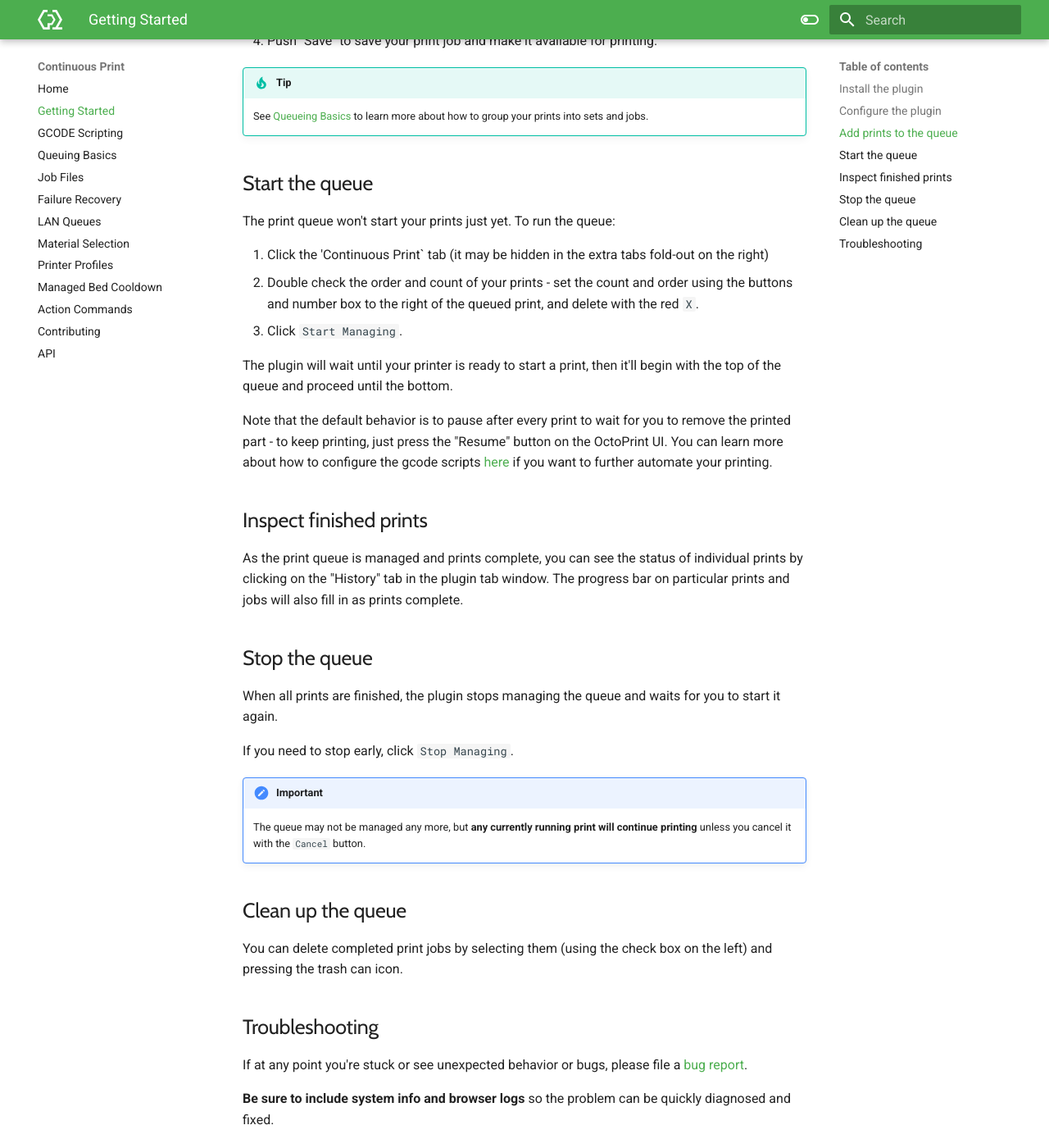
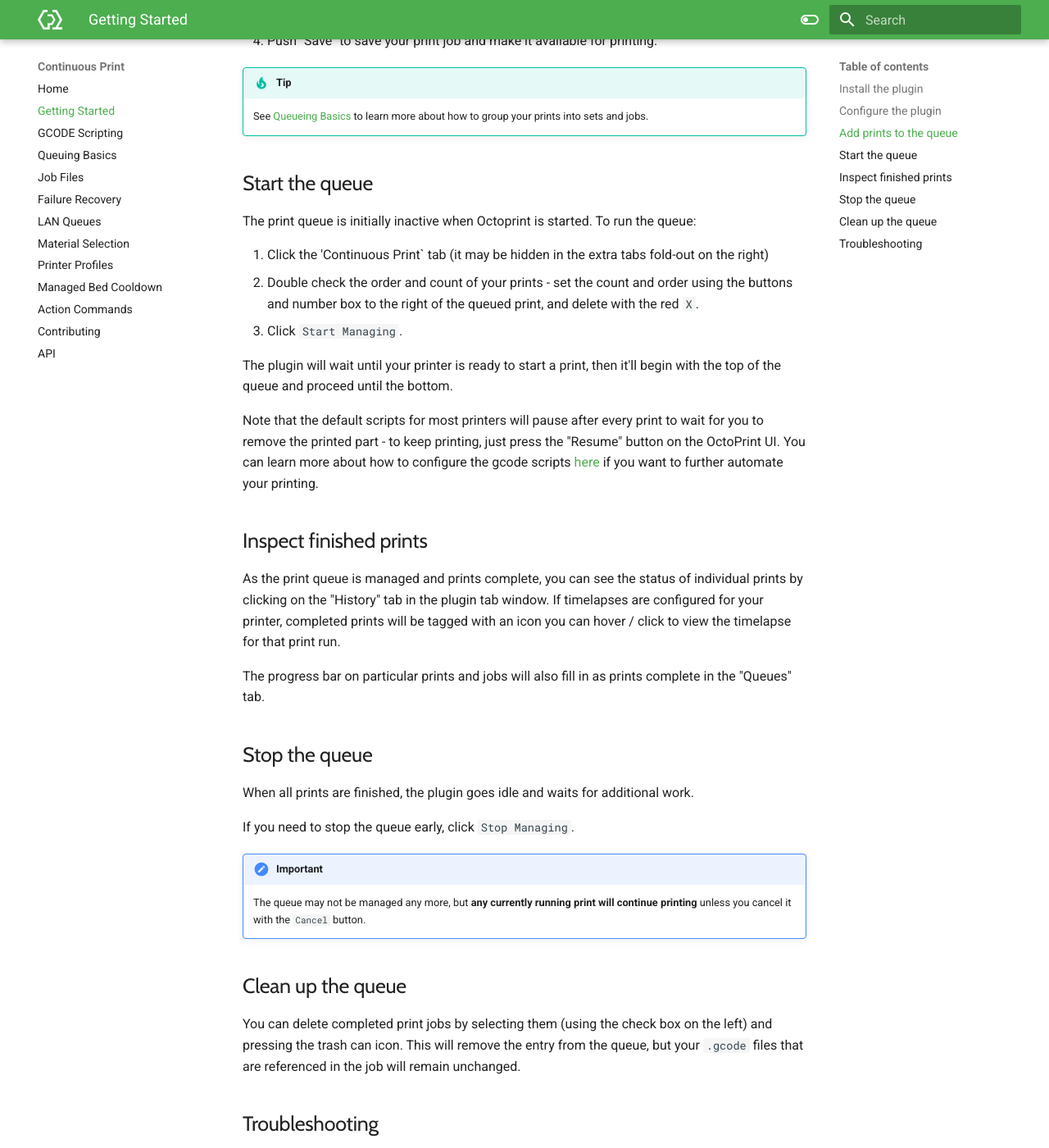
Before and after one commit to smartin015/continuousprint, an MkDocs documentation site: the page built from docs/getting-started.md, in a window 1280 px wide and 1400 px high, scrolled down 1023 px. Shown: the whole window at 82% size. Built offline with MkDocs 1.6.1 and Material for MkDocs 9.7.7, drawn with Linux system fonts in a browser that asks for light colours; some of the changed text lies outside the part shown.

Commit message:
update docs

```diff
--- a/docs/getting-started.md
+++ b/docs/getting-started.md
@@ -19,13 +19,13 @@
 
 Go to `Settings` -> `Continuous Print` and ensure the bed cleaning and queue finished scripts are correct for your 3D printer.
 
-**If you select your printer's make and model from the settings drop down, default scripts will be automatically configured.** If you don't see your printer in the listand want to add it, see the [GCODE Scripting contributing section](/gcode-scripting#contributing)
+**If you select your printer's make and model from the settings drop down, default scripts will be automatically configured.** If you want to add a missing printer to the list or improve on the default script, see the [GCODE Scripting contributing section](/gcode-scripting#contributing)
 
 ## Add prints to the queue
 
 1. Navigate to the file you wish to add in the Files dialog on the left of the page.
 1. Add it to the print queue by clicking the `+` button to the right of the file name.
-   * If you want to print more than one, you can click multiple times to add more copies, or set a specific count in the `Continuous Print` tab.
+   * If you want to print more than one copy, you can click the plus button multiple times or set a specific count in the `Continuous Print` tab.
 1. Push "Save" to save your print job and make it available for printing.
 
 !!! Tip
@@ -34,7 +34,7 @@
 
 ## Start the queue
 
-The print queue won't start your prints just yet. To run the queue:
+The print queue is initially inactive when Octoprint is started. To run the queue:
 
 1. Click the 'Continuous Print` tab (it may be hidden in the extra tabs fold-out on the right)
 1. Double check the order and count of your prints - set the count and order using the buttons and number box to the right of the queued print, and delete with the red `X`.
@@ -42,17 +42,19 @@
 
 The plugin will wait until your printer is ready to start a print, then it'll begin with the top of the queue and proceed until the bottom.
 
-Note that the default behavior is to pause after every print to wait for you to remove the printed part - to keep printing, just press the "Resume" button on the OctoPrint UI. You can learn more about how to configure the gcode scripts [here](/gcode-scripting) if you want to further automate your printing.
+Note that the default scripts for most printers will pause after every print to wait for you to remove the printed part - to keep printing, just press the "Resume" button on the OctoPrint UI. You can learn more about how to configure the gcode scripts [here](/gcode-scripting) if you want to further automate your printing.
 
 ## Inspect finished prints
 
-As the print queue is managed and prints complete, you can see the status of individual prints by clicking on the "History" tab in the plugin tab window. The progress bar on particular prints and jobs will also fill in as prints complete.
+As the print queue is managed and prints complete, you can see the status of individual prints by clicking on the "History" tab in the plugin tab window. If timelapses are configured for your printer, completed prints will be tagged with an icon you can hover / click to view the timelapse for that print run.
+
+The progress bar on particular prints and jobs will also fill in as prints complete in the "Queues" tab.
 
 ## Stop the queue
 
-When all prints are finished, the plugin stops managing the queue and waits for you to start it again.
+When all prints are finished, the plugin goes idle and waits for additional work.
 
-If you need to stop early, click `Stop Managing`.
+If you need to stop the queue early, click `Stop Managing`.
 
 !!! important
 
@@ -60,7 +62,7 @@
 
 ## Clean up the queue
 
-You can delete completed print jobs by selecting them (using the check box on the left) and pressing the trash can icon.
+You can delete completed print jobs by selecting them (using the check box on the left) and pressing the trash can icon. This will remove the entry from the queue, but your `.gcode` files that are referenced in the job will remain unchanged.
 
 ## Troubleshooting
 
```
Also changed, not shown: docs/advanced-queuing.md (+31 -7 lines), docs/failure-recovery.md (+1 -1 lines), docs/gcode-scripting.md (+3 -3 lines), docs/job-files.md (+5 -5 lines), docs/lan-queues.md (+11 -5 lines).
